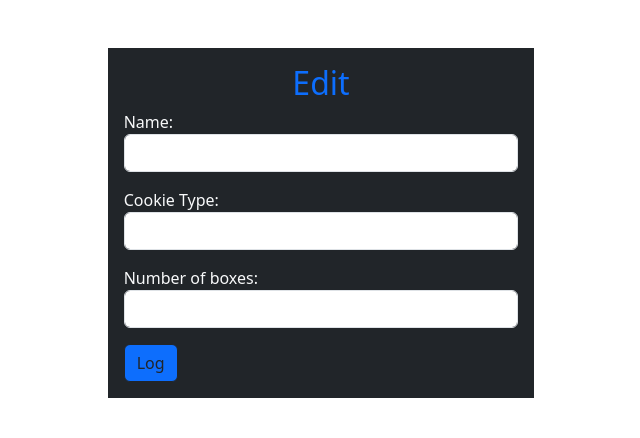
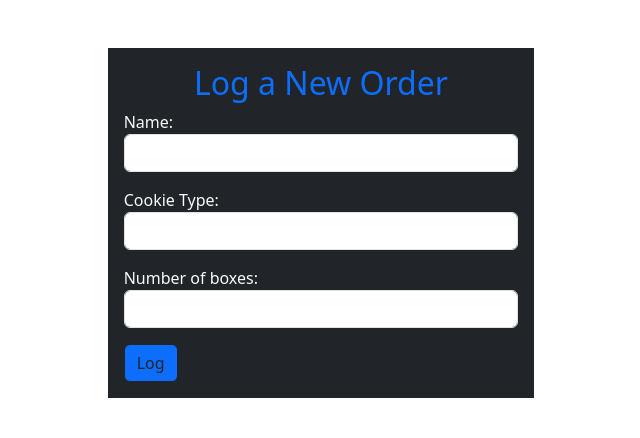
Before and after one commit to Brando129/Cookie_orders_with_validation, a Python web app: template flask_app/templates/create_order.html in a window 1280 px wide. Shown: the top 438 px of the page, without its empty margins (319-959 px from the left). Run offline with Jinja, Linux system fonts and the light colour scheme; the template is opened without the code that fills it, so the values that code supplies are empty.

Commit message:
changed h2 title on create_order HTML

```diff
--- a/flask_app/templates/create_order.html
+++ b/flask_app/templates/create_order.html
@@ -13,7 +13,7 @@
 <body>
     <div>
         <form action="/" method="post" class="p-3 col-4 mx-auto my-5 bg-dark text-light">
-            <h2 class="text-center text-primary">Edit {{ninja.first_name}}</h2>
+            <h2 class="text-center text-primary">Log a New Order</h2>
             <div class="form-group">
                 <label for="name">Name:</label>
                 <input type="text" name="name" class="form-control mb-3" value="{{order.name}}">
--- a/flask_app/templates/edit_order.html
+++ b/flask_app/templates/edit_order.html
@@ -12,5 +12,6 @@
 </head>
 <body>
 
+</div>
 </body>
 </html>
```
